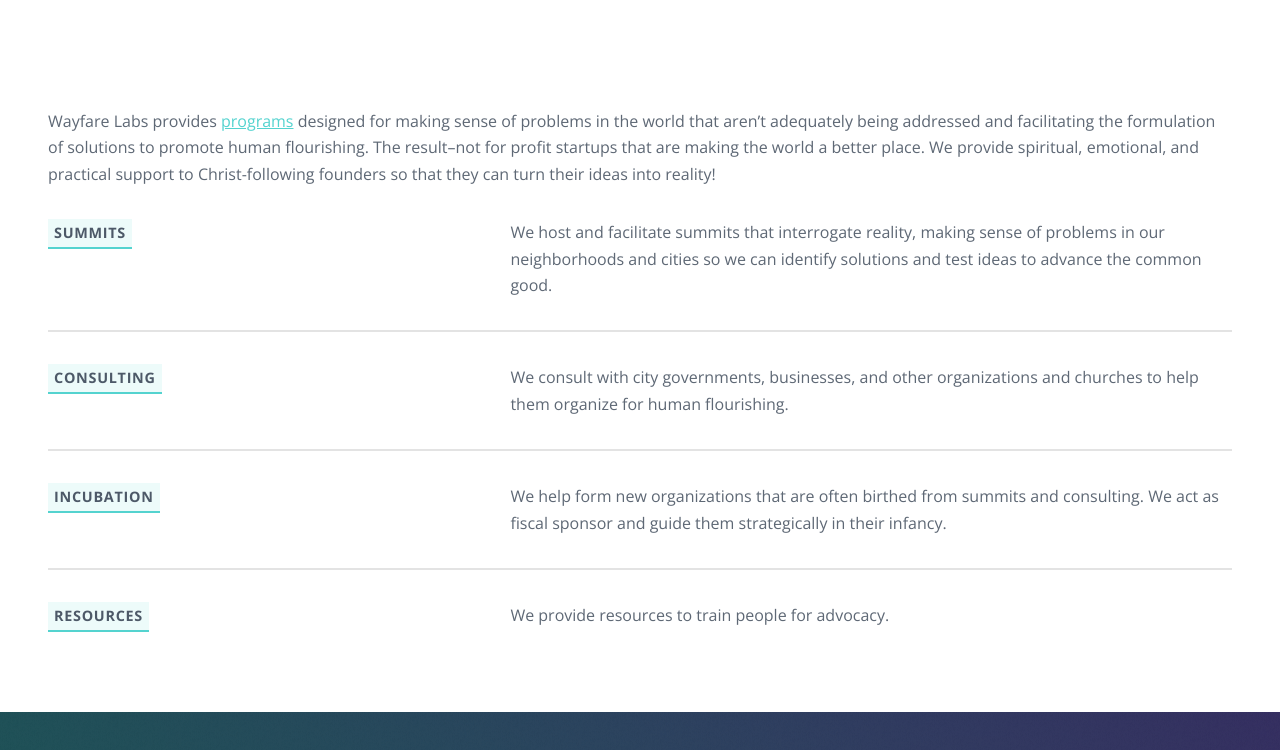
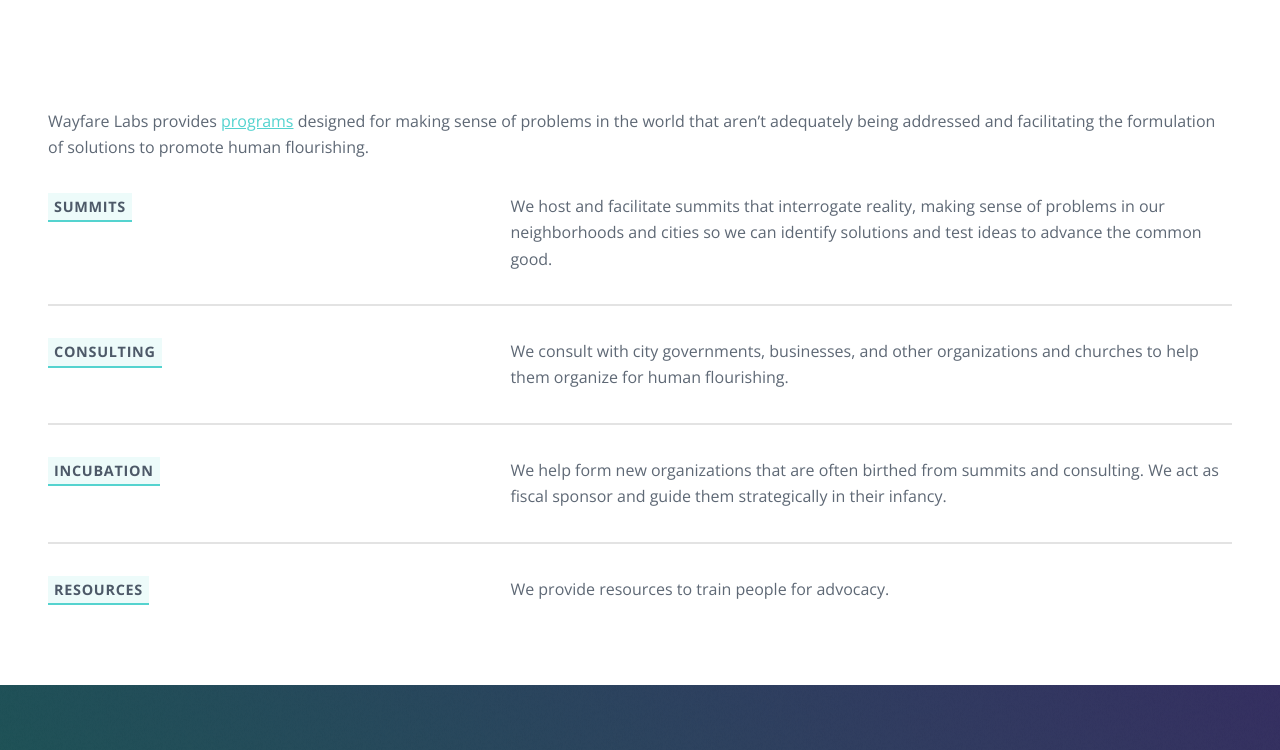
Before and after one commit to wayfareio/wayfarelabs.org, a Jekyll site: the page built from index.markdown, in a window 1280 px wide and 900 px high, scrolled down 414 px, cut to the strip 150-900 px from the top of the window. Built offline with Jekyll 4.4.1, drawn with Linux system fonts in a browser that asks for light colours; comment, search, counter and statistics services are not loaded.

Commit message:
Updated Index

```diff
--- a/index.markdown
+++ b/index.markdown
@@ -9,10 +9,7 @@
 benefits:
   description: Wayfare Labs provides [programs](/programs) designed for making sense
     of problems in the world that aren't adequately being addressed and facilitating
-    the formulation of solutions to promote human flourishing. The result--not for
-    profit startups that are making the world a better place. We provide spiritual,
-    emotional, and practical support to Christ-following founders so that they can
-    turn their ideas into reality!
+    the formulation of solutions to promote human flourishing.
   list:
   - title: Summits
     description: We host and facilitate summits that interrogate reality, making sense
```
